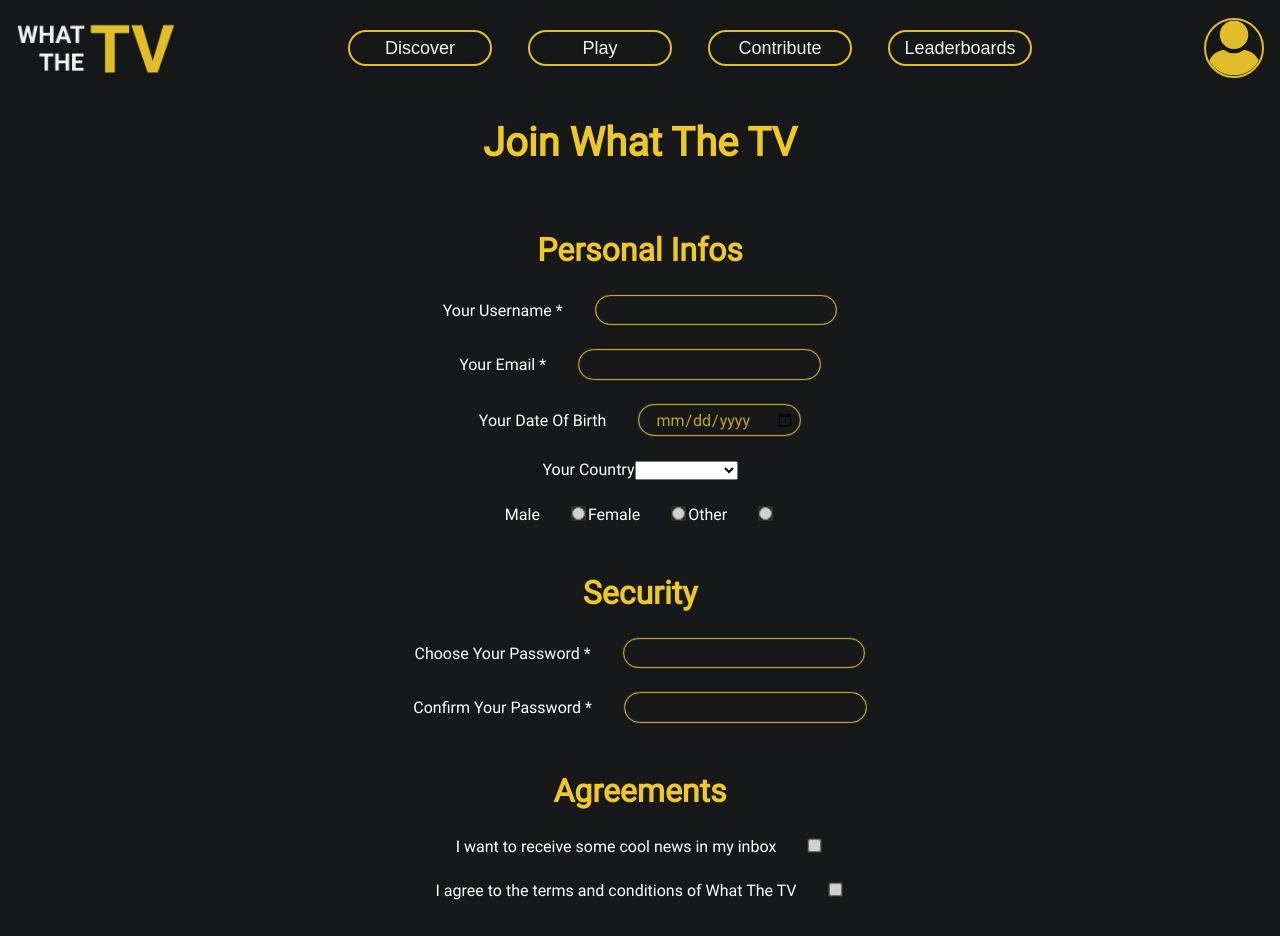
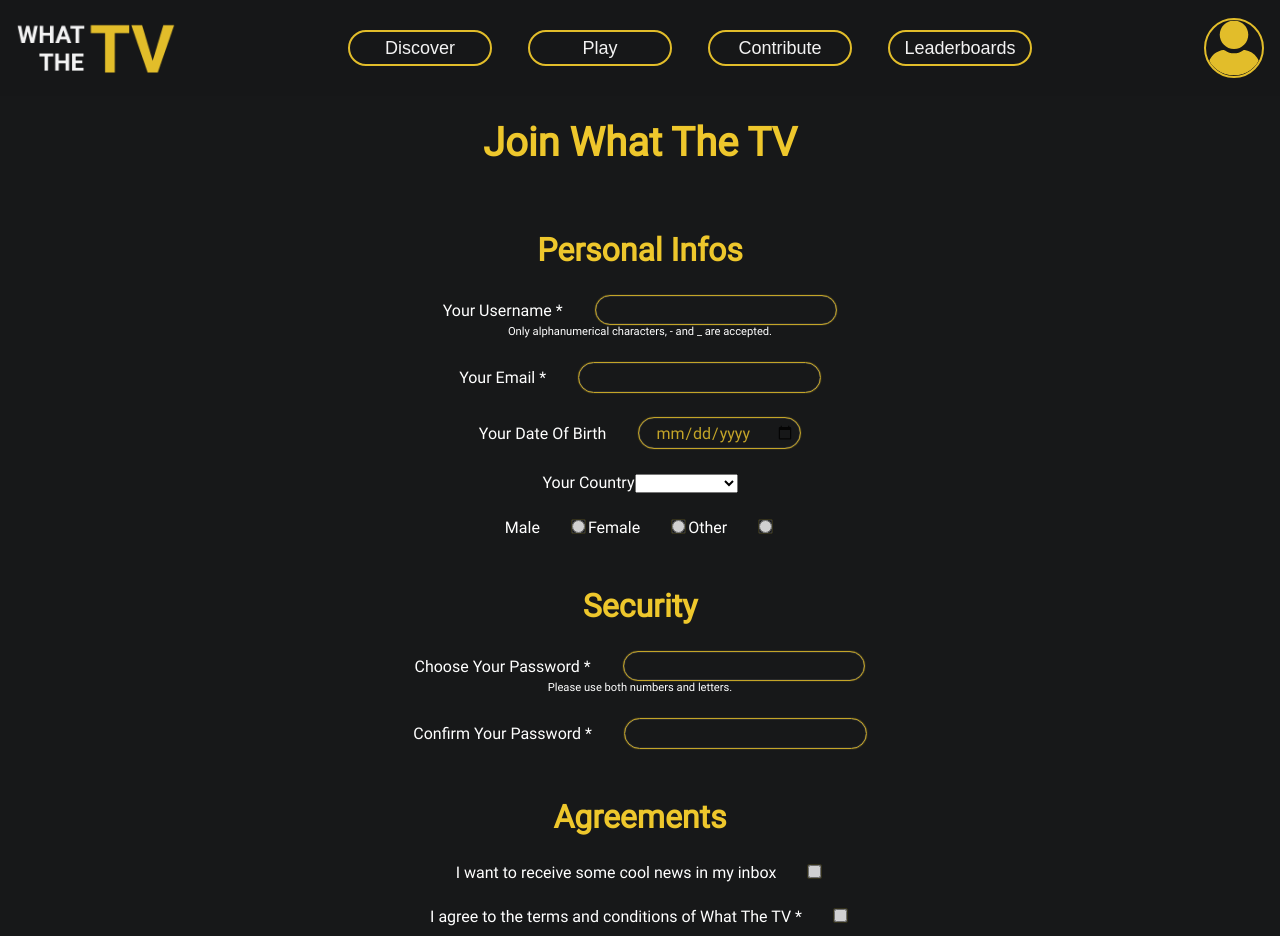
Before and after one commit to ArthurGuez/what-the-tv-client, a React (Create React App) app: page /register in a window 1280 px wide. Shown: the top 936 px of the page. Built offline with nearby package versions, Linux system fonts and the light colour scheme.

Commit message:
added spans to register view

```diff
--- a/src/Views/Register/Register.jsx
+++ b/src/Views/Register/Register.jsx
@@ -74,6 +74,9 @@
 							value={data.username}
 							onChange={handleChange}
 						/>
+						<div className="input__requirement">
+							Only alphanumerical characters, - and _ are accepted.
+						</div>
 					</div>
 
 					<div className="form__input">
@@ -128,6 +131,7 @@
 							value={data.password}
 							onChange={handleChange}
 						/>
+						<div className="input__requirement">Please use both numbers and letters.</div>
 					</div>
 
 					{errors.password ? <span className="form__error">{errors.password}</span> : null}
@@ -161,7 +165,7 @@
 					</div>
 
 					<div className="form__input">
-						<label htmlFor="terms">I agree to the terms and conditions of What The TV</label>
+						<label htmlFor="terms">I agree to the terms and conditions of What The TV *</label>
 						<Input
 							type="checkbox"
 							name="terms"
--- a/src/Views/Register/Register.scss
+++ b/src/Views/Register/Register.scss
@@ -27,3 +27,10 @@
 		width: 12em;
 	}
 }
+
+.input {
+	&__requirement {
+		font-size: 0.7em;
+		text-align: center;
+	}
+}
```
